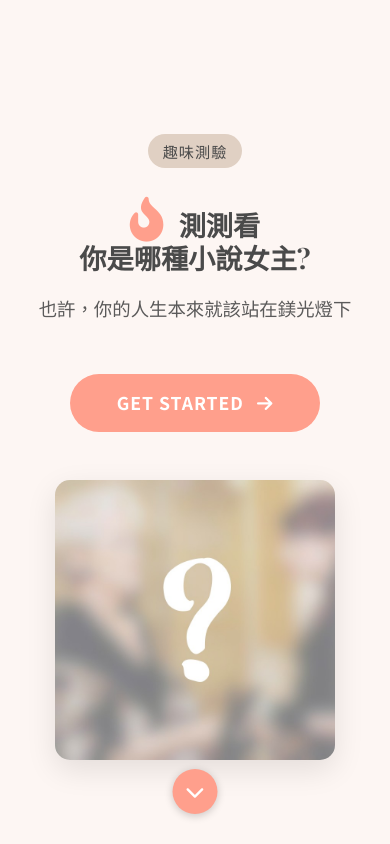
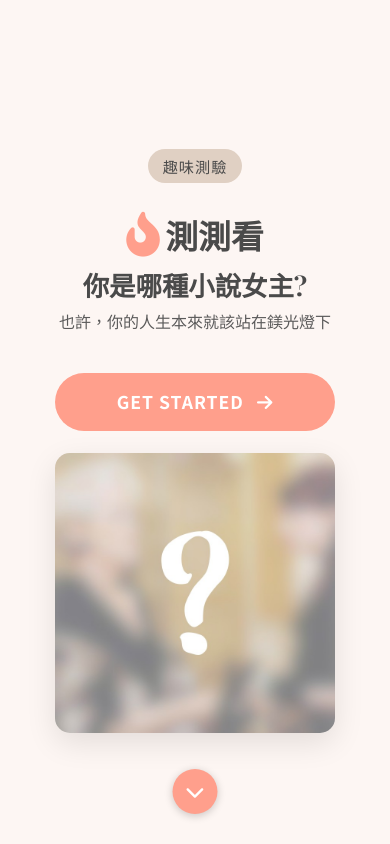
Before and after one commit to cc26-design/my-landing-page, a plain HTML site: page index.html in a window 390 px wide. Shown: the top 844 px of the page. Drawn offline with nearby package versions, Linux system fonts and the light colour scheme.

Commit message:
Add files via upload

```diff
--- a/index.html
+++ b/index.html
@@ -16,7 +16,10 @@
             <div class="quiz-content">
                 <p class="subtitle quiz-pill">趣味測驗</p>
 
-                <h1 class="main-title"><i class="fas fa-fire-alt fire-icon"></i> 測測看<br>你是哪種小說女主?</h1>
+                <h1 class="main-title quiz-title">
+  <span class="title-line1"><i class="fas fa-fire-alt fire-icon"></i> 測測看</span><br>
+  <span class="title-line2">你是哪種小說女主?</span>
+</h1>
 
                 <p class="description">也許，你的人生本來就該站在鎂光燈下</p>
 
--- a/styles.css
+++ b/styles.css
@@ -371,67 +371,89 @@ body {
 
 /* =========================
    📱 Mobile patch (override)
-   放在 styles.css 最底部，才能蓋過原本 @media(max-width:900px)
+   放在 styles.css 最底部
 ========================= */
 @media (max-width: 900px) {
 
-  /* ✅ 1) 第一頁：字在上、圖在下（覆蓋你原本 RWD 的 order） */
-  #quiz-page .quiz-content { order: 1; }
-  #quiz-page .quiz-image-style { order: 2; margin-top: 18px; }
-
-  /* 讓整個區塊水平置中（最關鍵） */
+  /* ✅ 第一頁：改成直排 + 置中（你原本手機仍是 grid，所以你之前的置中不會生效） */
   #quiz-page .quiz-layout{
+    display: flex;
+    flex-direction: column;
     align-items: center;
+    gap: 22px;
+    padding-top: 38px; /* 原本手機 padding-top 50px，稍微往上 */
   }
 
-  /* 覆蓋原本 justify-self:start，並讓圖片框置中 */
+  #quiz-page .quiz-content { order: 1; width: 100%; }
   #quiz-page .quiz-image-style{
-   justify-self: auto;
-   margin-left: auto;
-   margin-right: auto;
+    order: 2;
+    width: 100%;
+    max-width: 80%;
+    margin: 0 auto;
+    justify-self: auto; /* 覆蓋原本 justify-self:start */
   }
 
-  /* 確保圖片本身不會有奇怪的 inline 空隙 */
   #quiz-page .quiz-image-style img{
     display: block;
+    width: 100%;
+    height: 100%;
+    object-fit: cover;
   }
 
-  /* ✅ 2) 第一頁標題：保持兩排（用原本 <br>），但第二排不要再被擠成兩行 */
-  #quiz-page .main-title{
-    /* 你原本 main-title 用的是 heading serif，中文會 fallback 成像新細明體的襯線字 */
+  /* ✅ 第一頁標題：兩排固定 + 只放大「測測看」 */
+  #quiz-page .quiz-title{
     font-family: "Playfair Display", "Noto Sans TC", "PingFang TC", "Microsoft JhengHei", Arial, sans-serif;
-    /* 用 clamp 自動縮放：小螢幕會更小，避免「你是哪種小說女主？」被擠成兩行 */
-    font-size: clamp(1.7rem, 6.6vw, 2.25rem);
+    line-height: 1.12;
+    margin-bottom: 12px;
+    padding-left: 0;
+    white-space: normal; /* 讓 <br> 正常換行 */
+  }
+
+  #quiz-page .quiz-title .title-line1{
+    display: inline-flex;
+    align-items: center;
+    font-size: clamp(2.05rem, 7.2vw, 2.55rem); /* 測測看放大 */
+    white-space: nowrap;
+  }
+
+  #quiz-page .quiz-title .title-line2{
+    display: inline-block;
+    font-size: clamp(1.65rem, 6.2vw, 2.25rem); /* 你是哪種小說女主維持較小 */
+    white-space: nowrap; /* 避免第二排又被切成兩行 */
+  }
+
+  /* 火 icon 再靠近一點 */
+  #quiz-page .fire-icon{
+    margin-right: 0.12em;
+  }
+
+  /* ✅ 第一頁副標：小一點 + 往上移一點 */
+  #quiz-page .description{
+    font-size: 1.0rem;
+    margin-top: -6px;
+    margin-bottom: 18px;
+  }
+
+  /* ✅ 第二頁：你的高價值形象再大一點點（你之前說想大） */
+  #photo-page .main-title{
+    font-family: "Playfair Display", "Noto Sans TC", "PingFang TC", "Microsoft JhengHei", Arial, sans-serif;
+    font-size: clamp(2.2rem, 7.6vw, 3.15rem);
     line-height: 1.15;
     padding-left: 0;
     margin-left: 0;
+    white-space: nowrap;
   }
 
-  /* 讓每一行都不要自己再折行（<br> 還是會強制換行，所以仍是兩排） */
-  #quiz-page .main-title { white-space: nowrap; }
-
-  /* 火 icon 不要黏字（你原本 margin-right 是 -10px 會黏 :contentReference[oaicite:1]{index=1}） */
-  #quiz-page .fire-icon { margin-right: 0.2em; }
-
-  /* ✅ 3) 第二頁：你的高價值形象大一點 + 固定兩排（<br>） */
-  #photo-page .main-title{
-    font-family: "Playfair Display", "Noto Sans TC", "PingFang TC", "Microsoft JhengHei", Arial, sans-serif;
-    font-size: clamp(2.1rem, 7.2vw, 3.0rem); /* 你說想再大一點點 */
-    line-height: 1.18;
-    padding-left: 0;
-    margin-left: 0;
+  /* ✅ 第二頁副標：行距再小一點 + 兩行一起往上移 */
+  #photo-page .sub-features{
+    margin-top: -10px;
+  }
+  #photo-page .sub-features p{
+    line-height: 1.15;
+    margin-top: 4px;
   }
 
-  /* 「你的 高價值形象」這行不要斷 */
-  #photo-page .main-title { white-space: nowrap; }
-
-  /* ✅ 4) 第二頁副標兩行（風格/妝髮/攝影一次搞定、來一場改變人生的寫真）行距縮小 */
-  #photo-page .sub-features p{
-    line-height: 1.25;
-    margin-top: 6px;
-  }
-
-  /* ✅ 5) 整體 body 字體 fallback（以防 Google Fonts 失敗） */
+  /* ✅ 字體 fallback（避免手機變襯線/新細明體感） */
   body{
     font-family: "Noto Sans TC", "PingFang TC", "Microsoft JhengHei", Arial, sans-serif;
   }
```
Lines whose indentation alone changed are shown as unchanged.
